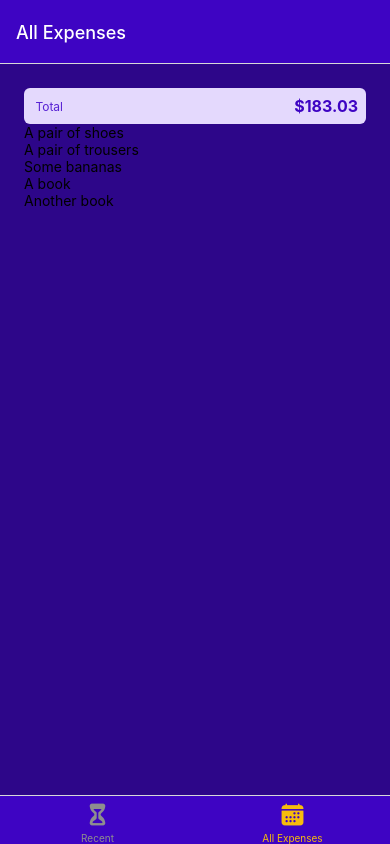
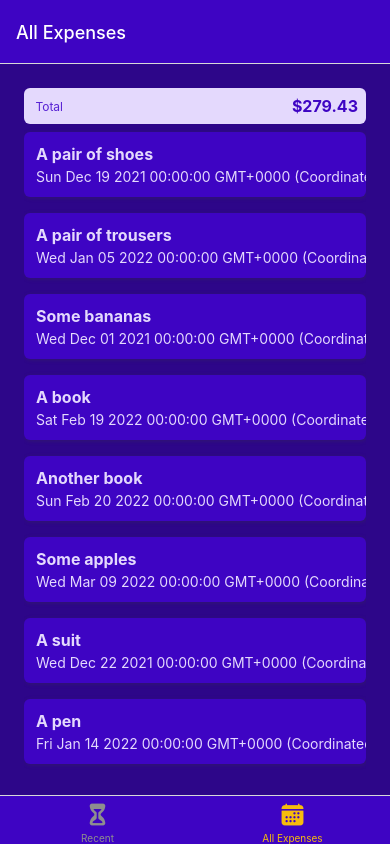
Before and after one commit to jdx-code/expense-tracker-react-native, a React Native app: screen /AllExpenses in a window 390 px wide. Built offline with nearby package versions, Linux system fonts and the light colour scheme.

Commit message:
working on expense list items

```diff
--- /dev/null
+++ b/components/ExpensesOutput/ExpenseItem.js
@@ -0,0 +1,58 @@
+import { Pressable, StyleSheet, Text, View } from "react-native"
+import { GlobalStyles } from "../../constants/styles"
+
+const ExpenseItem = ({ description, date, amount }) => {
+  return (
+    <Pressable>
+        <View style={styles.expenseItem}>
+            <View>
+                <Text style={[styles.textBase, styles.description]}>{description}</Text>
+                <Text style={styles.textBase}>{date.toString()}</Text>
+            </View>
+            <View style={styles.amountContainer}>
+                <Text style={styles.amount}>{amount}</Text>
+            </View>
+        </View>
+    </Pressable>
+  )
+}
+
+export default ExpenseItem
+
+const styles = StyleSheet.create({
+    expenseItem : {
+        padding: 12,
+        marginVertical: 8,
+        backgroundColor: GlobalStyles.colors.primary500,
+        flexDirection: 'row',
+        justifyContent: 'space-between',
+        borderRadius: 6,
+        // Shadow for android
+        elevation: 3,
+        // Shadow for iPhone
+        shadowColor: GlobalStyles.colors.gray500,
+        shadowRadius: 4,
+        shadowOffset: { width: 1, height: 1 },
+        shadowOpacity: 0.4
+    },
+    textBase: {
+        color: GlobalStyles.colors.primary50
+    },
+    description: {
+        fontSize: 16,
+        marginBottom: 4,
+        fontWeight: 'bold'
+    },
+    amountContainer: {
+        paddingHorizontal: 12,
+        paddingVertical: 4,
+        backgroundColor: 'white',
+        justifyContent: 'center',
+        alignItems: 'center',
+        borderRadius: 4
+    },
+    amount: {
+        color: GlobalStyles.colors.primary500,
+        fontWeight: 'bold'
+    }
+})
--- a/components/ExpensesOutput/ExpensesList.js
+++ b/components/ExpensesOutput/ExpensesList.js
@@ -1,7 +1,8 @@
-import { FlatList, Text } from "react-native"
+import { FlatList } from "react-native"
+import ExpenseItem from "./ExpenseItem"
 
 function renderExpenseItem(itemData) {
-  return <Text>{itemData.item.description}</Text>
+  return <ExpenseItem {...itemData.item} />
 }
 
 const ExpensesList = ({ expenses }) => {
--- a/components/ExpensesOutput/ExpensesOutput.js
+++ b/components/ExpensesOutput/ExpensesOutput.js
@@ -34,6 +34,30 @@
     amount: 18.50,
     date: new Date('2022-02-20')
   },
+  {
+    id: 'e6',
+    description: 'Some apples',
+    amount: 7.42,
+    date: new Date('2022-03-09')
+  },
+  {
+    id: 'e7',
+    description: 'A suit',
+    amount: 75.00,
+    date: new Date('2021-12-22')
+  },
+  {
+    id: 'e8',
+    description: 'A pen',
+    amount: 2.99,
+    date: new Date('2022-01-14')
+  },
+  {
+    id: 'e9',
+    description: 'Coke',
+    amount: 10.99,
+    date: new Date('2022-03-11')
+  },
 ]
 
 const ExpensesOutput = ({ expenses, expensesPeriod }) => {
```
